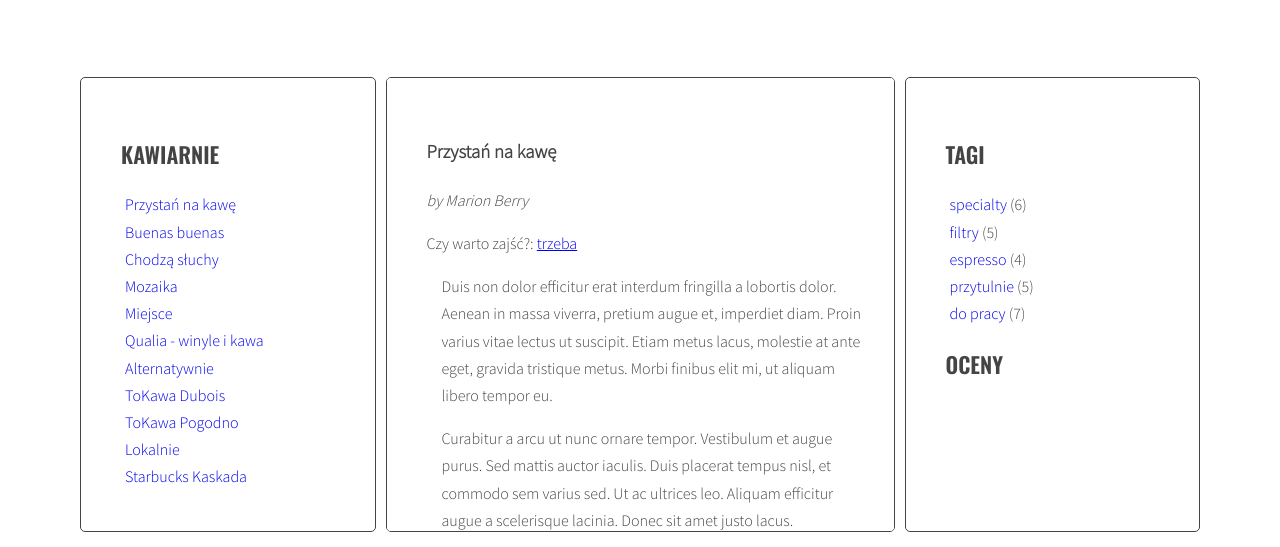
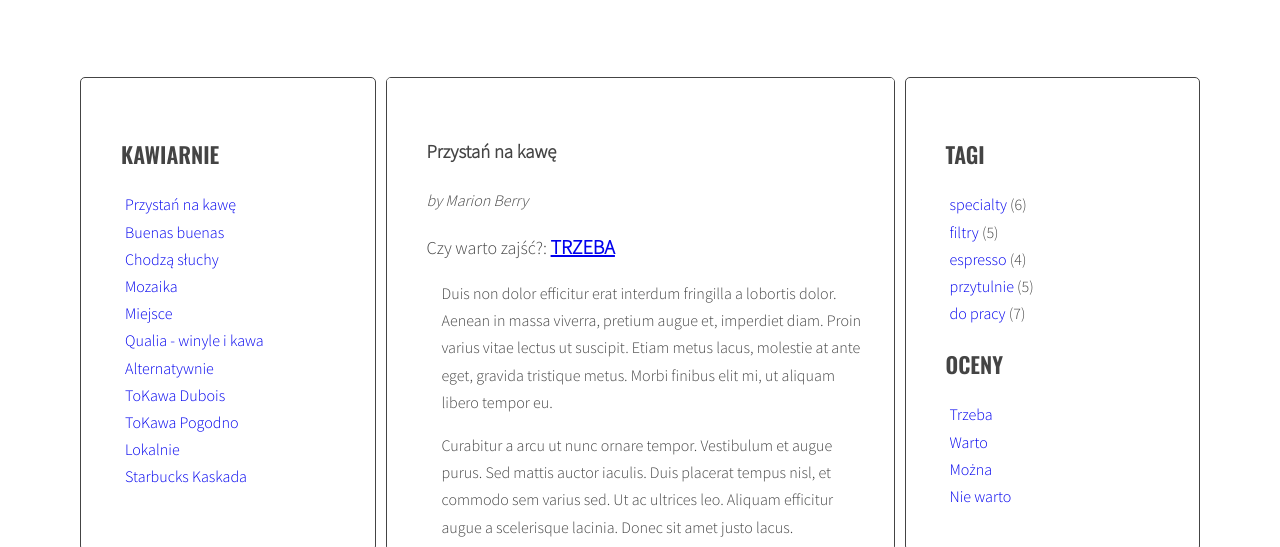
Before and after one commit to gitmaciejpiotr/javascript-blog, a website: page index.html in a window 1280 px wide. Shown: the part 261-808 px from the top of the page. Drawn offline with nearby package versions, Linux system fonts and the light colour scheme.

Commit message:
Add gradeClickHandler func and addClickListenersToGrades func adding event listener

```diff
--- a/index.html
+++ b/index.html
@@ -303,6 +303,26 @@
                     </ul>
                     <h2 class="section-title">Oceny</h2>
                     <ul class="list grades">
+                        <li>
+                            <a href="#grade">
+                                <span class="grade">Trzeba</span>
+                            </a>
+                        </li>
+                        <li>
+                            <a href="#">
+                                <span class="grade">Warto</span>
+                            </a>
+                        </li>
+                        <li>
+                            <a href="#">
+                                <span class="grade">Można</span>
+                            </a>
+                        </li>
+                        <li>
+                            <a href="#">
+                                <span class="grade">Nie warto</span>
+                            </a>
+                        </li>
                     </ul>
                 </aside>
             </main>
--- a/js/script.js
+++ b/js/script.js
@@ -214,7 +214,52 @@
   /* Write function gradeClickHandler similar to tagClickHandler func */
 
 
+  const gradeClickHandler = function(event){
+    /* prevent default action for this event */
+    event.preventDefault();
+
+    /* make new constant named "clickedElement" and give it the value of "this" */
+    const clickedElement = this;
+    const aElement = clickedElement.querySelector('a');
+
+    /* make a new constant "href" and read the attribute "href" of the clicked element */
+    const href = aElement.getAttribute('href');
+
+    /* make a new constant "grade" and extract tag from the "href" constant [???] */
+    const grade = href.replace('#grade-', '');
+
+    /* find all tag links with "href" attribute equal to the "href" constant */
+    const sameGradeLinks = document.querySelectorAll('a[href="' + grade + '"]');
+
+    /* START LOOP: for each found tag link */
+    for (let tagLink of sameGradeLinks){
+      /* add class active */
+      tagLink.classList.add('active');
+    }
+    /* END LOOP: for each found tag link */
+
+    /* execute function "generateTitleLinks" with article selector as argument */
+    generateTitleLinks('[data-grade="' + grade + '"]');
+    addTitleClickHandlerToLinks();
+  };
+
+
   /* Write function addClickListenersToGrades similar to addClickListenersToTags func */
 
 
+  const addClickListenersToGrades = function(){
+    /* find all links to grades */
+    const linksToGrades = document.querySelectorAll('.post .post-givenGrade');
+
+    /* START LOOP: for each link */
+    for (let linkToGrade of linksToGrades){
+      /* add tagClickHandler as event listener for that link */
+      linkToGrade.addEventListener('click', gradeClickHandler);
+    }
+    /* END LOOP: for each link */
+
+  };
+
+  addClickListenersToGrades();
+
 }
--- a/sass/style.scss
+++ b/sass/style.scss
@@ -140,9 +140,14 @@ body {
 
 /* Grades */
 
-.grades {
-  li {
-    margin-bottom: 12px;
+.post-givenGrade {
+  a {
+    text-transform: uppercase;
+    font-weight: 700;
+    font-size: 20px;
+  }
+  span {
+    font-size: 18px;
   }
 }
 
```
Also changed, not shown: css/style.css, 1 other file.
